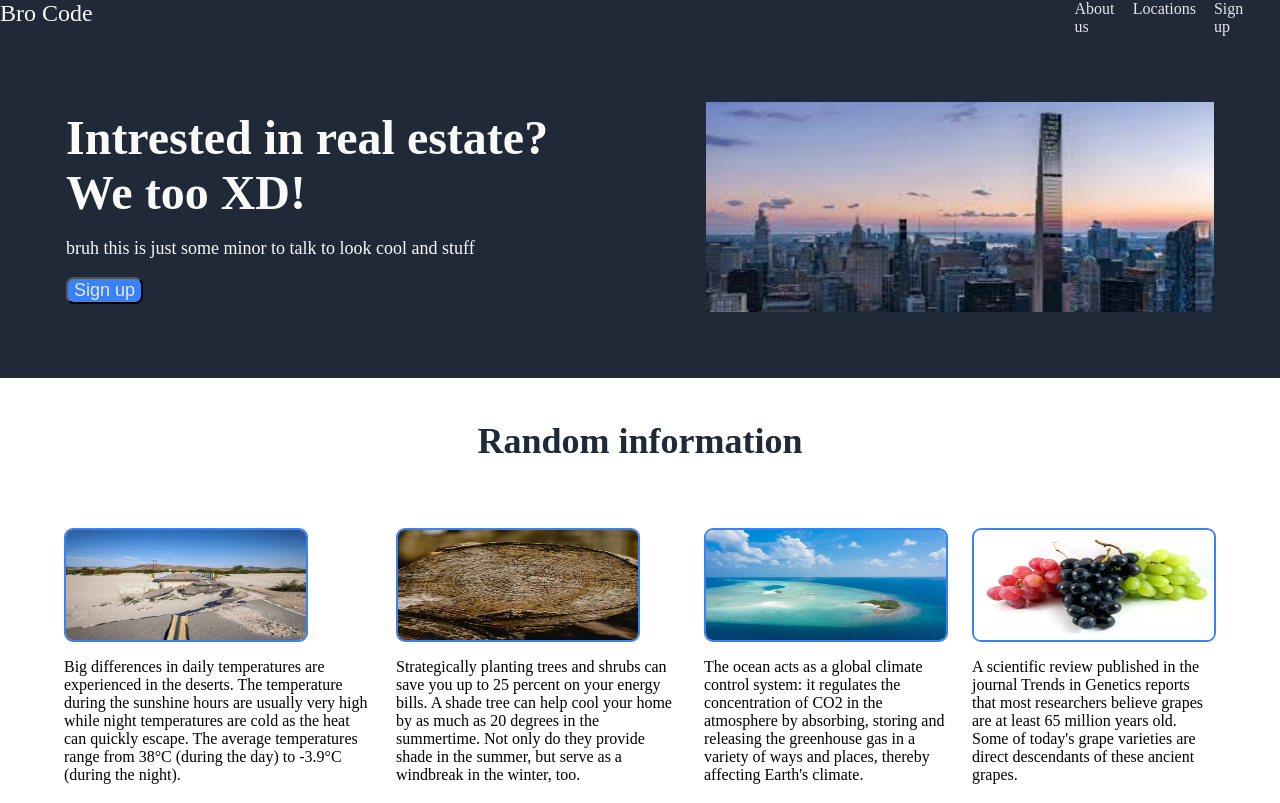
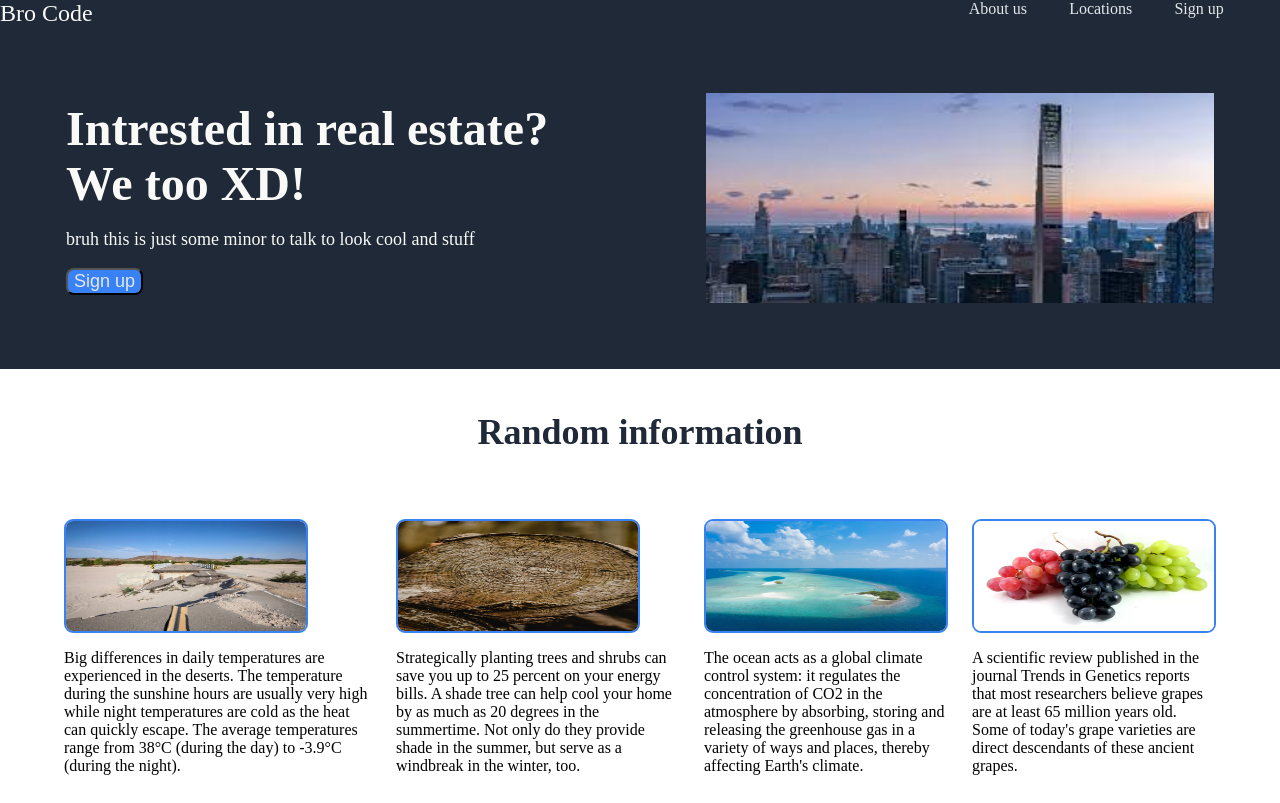
Before and after one commit to Fares-Basousy/Landing-page, a plain HTML site: page index.html in a window 1280 px wide. Shown: the top 803 px of the page. Drawn offline with Linux system fonts and the light colour scheme.

Commit message:
Update style.css

```diff
--- a/style.css
+++ b/style.css
@@ -6,7 +6,7 @@
     flex-direction: column;
     align-items: center;
     justify-content: space-between;
-    margin: 0%;
+    margin: 0;
 
 }
 .header{
@@ -22,7 +22,7 @@
 .upper-left{
     font-size: 24px;
     color: #F9FAF8;
-    width: 100%;
+    width: 70%;
 }
 .upper-right{
     display: flex;
```
